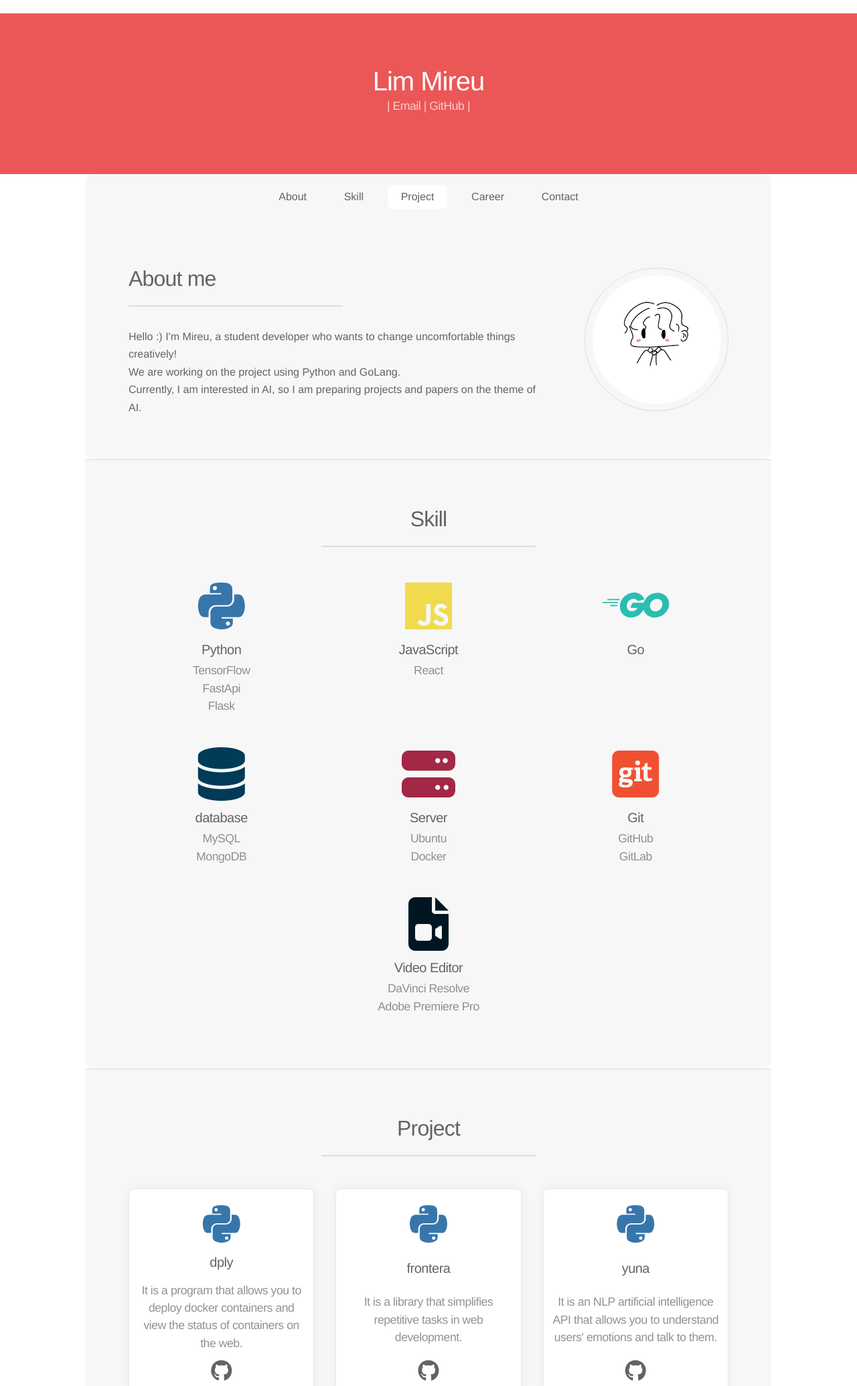
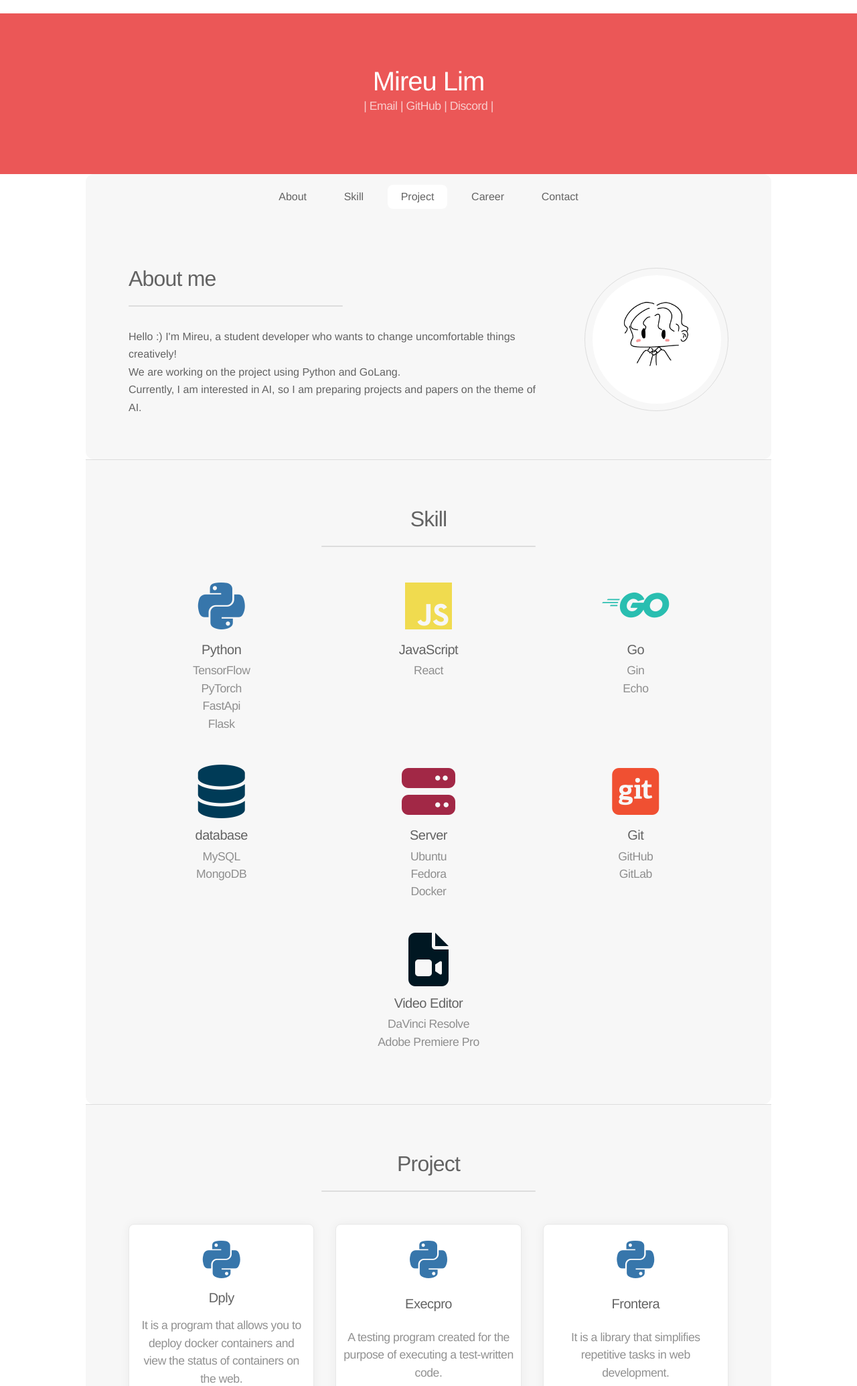
Before and after one commit to Mireu-Lab/Portfolio-Webpages, a Flask app: page / in a window 1280 px wide. Shown: the top 2070 px of the page at 67% size. Run offline with Flask 2, Linux system fonts and the light colour scheme; some libraries are stand-ins or nearby versions; some web fonts are replaced.

Commit message:
프로젝트 URL업데이트, 설치 가이드 프로그램 삭제, 서비스 URL 업데이트

```diff
--- a/App/main.py
+++ b/App/main.py
@@ -3,22 +3,19 @@ import json
 
 service = Flask(__name__)
 
-userinfo = open("./DATA/info.json","r",encoding="utf-8")
-user_data = json.load(userinfo)
+with open("./DATA/info.json","r",encoding="utf-8") as userinfo:
+    user_data = json.load(userinfo)
 
-user_name = user_data["name"]
-email = user_data["email"]
-github_url = user_data["github-url"]
+user_info = user_data["user_info"]
 projects = user_data['projects']
 langs = user_data['langs']
 career = user_data['Career']
 
-text = """
+text = f"""
 ------------------------------\n
-1. User Name : {}\n
-2. GitHub URL : {}\n
+1. User Name : {user_info["name"]} \n
 ------------------------------
-""".format(user_data["name"], user_data["github-url"])
+"""
 
 print(text)
 
@@ -26,13 +23,9 @@ print(text)
 def main_pages():
     if request.method == "GET":
         return render_template("index.html",
-            email=email,
-
-            github_url=github_url,
-
+            user_info = user_info,
             langs = langs,
             projects = projects,
-
             career=career
         )
     else:
--- a/App/templates/index.html
+++ b/App/templates/index.html
@@ -22,10 +22,12 @@
 		</div>
 
         <div class="text">
-			<h1 class="name">Lim Mireu</h1>
+			<h1 class="name">{{user_info["name"]}}</h1>
 			<h4 class="copyright">|
-				<a href="mailto:{{email}}">Email</a>  |
-				<a href="{{github_url}}">GitHub</a> |
+				<a href="mailto:{{user_info['email']}}">Email</a>  |
+				{% for url in user_info["URL"] %}
+					<a href="{{user_info['URL'][url]}}">{{url}}</a> |
+				{%endfor%}
 			</h4>
 		</div>
 	</div>
@@ -54,9 +56,9 @@
 						<header class="major">
 							<h2>About me</h2>
 						</header>
-						<p>Hello :) I'm Mireu, a student developer who wants to change uncomfortable things creatively!</p>
-						<p>We are working on the project using Python and GoLang.</p>
-						<p>Currently, I am interested in AI, so I am preparing projects and papers on the theme of AI.</p>
+						{% for about in user_info["about"] %}
+							<p>{{about}}</p>
+						{%endfor%}
 					</div>
 					<span class="image">
 						<img src="{{ url_for('static', filename='images/icon_new.jpg') }}" alt="">
@@ -99,6 +101,12 @@
 								<a href="{{name[1]['github']}}">
 									<i class="fab fa-github fa-2x" style="margin-bottom: 20px; margin-top: 9px;" aria-hidden="true"></i>
 								</a>
+
+								{% if name[1]['url']%}
+								<a href="https://{{name[1]['url']}}">
+									<i class="fa-solid fa-globe fa-2x" style="margin-bottom: 20px; margin-top: 9px;" aria-hidden="true"></i>
+								</a>
+								{%endif%}
 							</div>
 						</div>
 					</li>
@@ -106,7 +114,7 @@
 				</ul>
 				<footer class="major">
 					<ul class="actions special">
-						<li><a href="{{github_url}}" class="button">More on Github</a></li>
+						<li><a href="{{user_info['URL']['GitHub']}}" class="button">More on Github</a></li>
 					</ul>
 				</footer>
 			</section>
@@ -136,16 +144,19 @@
 				<header class="major">
 					<h2>Contact</h2>
 				</header>
-				<p>Email : <a href="mailto:{{email}}" target="_top">{{email}}</a></p>
+				<p>Email : <a href="mailto:{{user_info['email']}}" target="_top">{{user_info['email']}}</a></p>
+				{% for url in user_info["URL"] %}
+					<p>{{url}} : <a href="{{user_info['URL'][url]}}" target="_top">{{user_info['URL'][url]}}</a></p>
+				{%endfor%}
 				</br></br>
 				<h4 class="copyright">
-					<a href="{{github_url}}/portfolio-webpages">Copyrightⓒ2022 by Mireu Lim</a>
+					<a href="{{user_info['URL']['GitHub']}}/portfolio-webpages">Copyrightⓒ2022 by Mireu Lim</a>
 				</h4>
 			</section>
 		</div>
 	</div>
+
 	<!-- Scripts -->
-
 	<script src="{{ url_for('static', filename='js/jquery.min.js') }}"></script>
 	<script src="{{ url_for('static', filename='js/jquery.scrollex.min.js') }}"></script>
 	<script src="{{ url_for('static', filename='js/jquery.scrolly.min.js') }}"></script>
--- a/DATA/info.json
+++ b/DATA/info.json
@@ -1,8 +1,25 @@
 {
-    "name" : "Mireu Lim",
-    "email" : "alfmalfm1214@gmail.com",
+    "user_info" : {
+        "name" : "Mireu Lim",
+        "email" : "alfmalfm1214@gmail.com",
 
-    "github-url" : "https://github.com/Mireu-Lab",
+        "URL":{
+            "GitHub" : "https://github.com/Mireu-Lab",
+	        "Discord" : "https://discord.gg/jUHHrCr7uB"
+        },
+
+        "about" : [
+            "Hello :) I'm Mireu, a student developer who wants to change uncomfortable things creatively!",
+            "We are working on the project using Python and GoLang.",
+            "Currently, I am interested in AI, so I am preparing projects and papers on the theme of AI."
+        ]
+    },
+
+    "domain" : [
+        "http://api.mireu.xyz/diary/",
+        "http://api.mireu.xyz/hana/",
+        "http://api.mireu.xyz/mina/"
+    ],
 
     "langs" : {
 
@@ -10,9 +27,10 @@
             "color" : "#3776AB",
             "name" : "Python",
             "framework" : [
-            "TensorFlow",
-            "FastApi",
-            "Flask"
+                "TensorFlow",
+		"PyTorch",
+                "FastApi",
+                "Flask"
             ]
         },
 
@@ -28,7 +46,8 @@
             "color" : "#29BEB0",
             "name" : "Go",
             "framework" : [
-
+                "Gin",
+                "Echo"
             ]
         },
 
@@ -46,6 +65,7 @@
             "name" : "Server",
             "framework" : [
                 "Ubuntu",
+		        "Fedora",
                 "Docker"
             ]
         },
@@ -71,41 +91,56 @@
 
     "projects" : {
 
-        "dply":{
+        "Dply":{
             "info_text" : "It is a program that allows you to deploy docker containers and view the status of containers on the web.",
-            "github" : "https://github.com/mireu-lab/DPLY-Program",
+            "github" : "https://github.com/Mireu-Lab/Docker-Build-Manager-Program",
+            "lang" : "python",
+            "color" : "#3776AB",
+            "url" : "hosting.mireu.xyz"
+        },
+
+        "Execpro":{
+            "info_text" : "A testing program created for the purpose of executing a test-written code.",
+            "github" : "https://github.com/Mireu-Lab/Docker-Build-Exec-Program",
             "lang" : "python",
             "color" : "#3776AB"
         },
 
-        "frontera":{
+        "Frontera":{
             "info_text" : "It is a library that simplifies repetitive tasks in web development.",
-            "github" : "https://github.com/mireu-lab/Frontera",
+            "github" : "https://github.com/Mireu-Lab/Frontera",
             "lang" : "python",
             "color" : "#3776AB"
         },
 
-        "yuna":{
+        "Yuna":{
             "info_text" : "It is an NLP artificial intelligence API that allows you to understand users' emotions and talk to them.",
-            "github" : "https://github.com/mireu-lab/Automatic-response-chatbot",
+            "github" : "https://github.com/Mireu-Lab/Automatic-response-chatbot",
             "lang" : "python",
             "color" : "#3776AB"
         },
 
-        "hana" : {
+        "Hana" : {
             "info_text" : "It's an API designed to simplify waste classification.",
-            "github" : "https://github.com/mireu-lab/Garbage-Sorting-Program",
+            "github" : "https://github.com/Mireu-Lab/Garbage-Sorting-Program",
             "lang" : "python",
             "color" : "#3776AB"
         },
 
-        "mina" : {
+        "Mina" : {
             "info_text" : "It is an API created for the purpose of checking swear words.",
-            "github" : "https://github.com/mireu-lab/Swear-Filter-Program",
+            "github" : "https://github.com/Mireu-Lab/Swear-Filter-Program",
             "lang" : "python",
             "color" : "#3776AB"
+        },
+
+        "Clock" : {
+            "info_text" : "It's a web page to protect the screen.",
+            "github" : "https://github.com/Mireu-Lab/Clock-Webpages",
+            "lang" : "html5",
+            "color" : "#e34c26",
+            "url" : "clock.mireu.xyz"
         }
-
     },
 
     "Career" : {
@@ -115,12 +150,8 @@
             "- Frontera Backend Development"
         ],
 
-        "Certificate" : [
-
-        ],
-
         "Contest" : [
-
+            "- Korea Jeju Oncoding Junior Hackathon 2018 Best Award."
         ]
     }
 }
```
Also changed, not shown: README.md.
